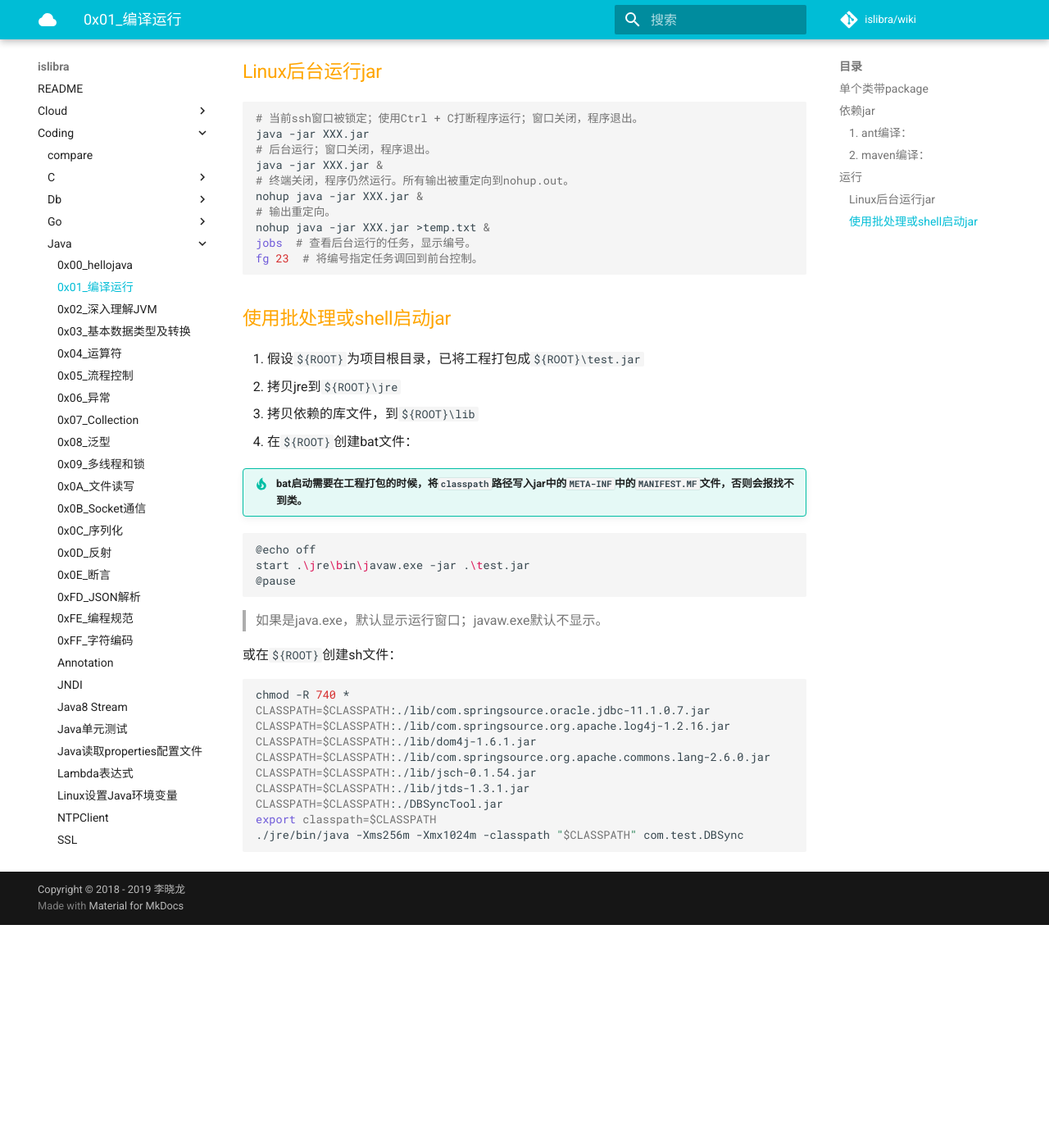
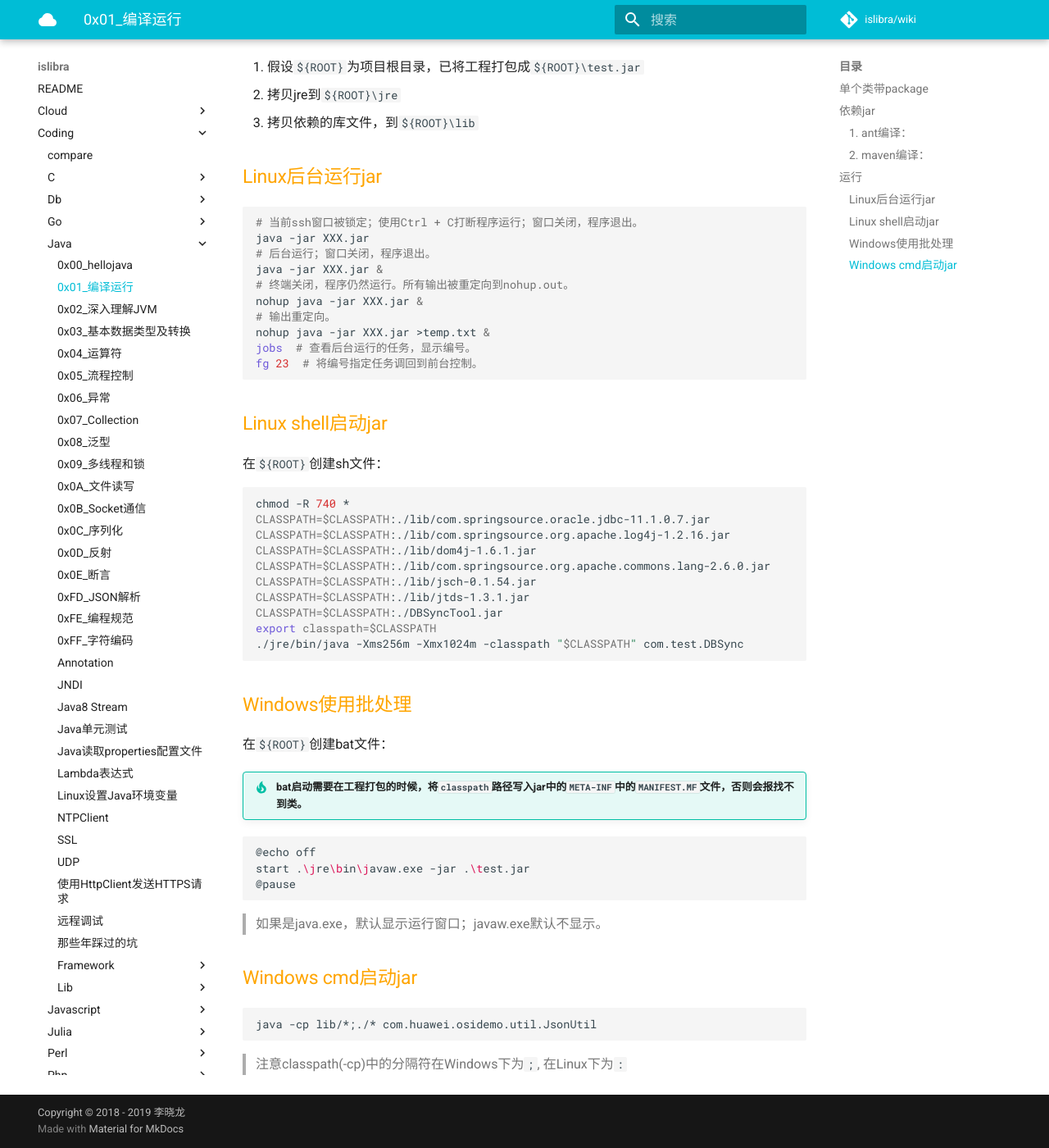
Before and after one commit to islibra/wiki, an MkDocs documentation site: the page built from docs/coding/java/0x01_编译运行.md, in a window 1280 px wide and 1400 px high, scrolled down 2150 px. Shown: the whole window at 82% size. Built offline with MkDocs 1.6.1 and Material for MkDocs 9.7.7, drawn with Linux system fonts in a browser that asks for light colours; comment, search, counter and statistics services are not loaded; before the commit the page ends 3278 px from its top, so only the background shows below that.

Commit message:
Update 0x01_编译运行.md

````diff
--- a/docs/coding/java/0x01_编译运行.md
+++ b/docs/coding/java/0x01_编译运行.md
@@ -127,6 +127,10 @@ Hello Java!
 
 ## 运行
 
+1. 假设`${ROOT}`为项目根目录，已将工程打包成`${ROOT}\test.jar`
+2. 拷贝jre到`${ROOT}\jre`
+3. 拷贝依赖的库文件，到`${ROOT}\lib`
+
 ### Linux后台运行jar
 
 ```bash
@@ -142,25 +146,9 @@ jobs  # 查看后台运行的任务，显示编号。
 fg 23  # 将编号指定任务调回到前台控制。
 ```
 
+### Linux shell启动jar
 
-### 使用批处理或shell启动jar
-
-1. 假设`${ROOT}`为项目根目录，已将工程打包成`${ROOT}\test.jar`
-2. 拷贝jre到`${ROOT}\jre`
-3. 拷贝依赖的库文件，到`${ROOT}\lib`
-4. 在`${ROOT}`创建bat文件：
-
-!!! tip "bat启动需要在工程打包的时候，将`classpath`路径写入jar中的`META-INF`中的`MANIFEST.MF`文件，否则会报找不到类。"
-
-```bash
-@echo off
-start .\jre\bin\javaw.exe -jar .\test.jar
-@pause
-```
-
-> 如果是java.exe，默认显示运行窗口；javaw.exe默认不显示。
-
-或在`${ROOT}`创建sh文件：
+在`${ROOT}`创建sh文件：
 
 ```bash
 chmod -R 740 *
@@ -174,3 +162,25 @@ CLASSPATH=$CLASSPATH:./DBSyncTool.jar
 export classpath=$CLASSPATH
 ./jre/bin/java -Xms256m -Xmx1024m -classpath "$CLASSPATH" com.test.DBSync
 ```
+
+### Windows使用批处理
+
+在`${ROOT}`创建bat文件：
+
+!!! tip "bat启动需要在工程打包的时候，将`classpath`路径写入jar中的`META-INF`中的`MANIFEST.MF`文件，否则会报找不到类。"
+
+```bash
+@echo off
+start .\jre\bin\javaw.exe -jar .\test.jar
+@pause
+```
+
+> 如果是java.exe，默认显示运行窗口；javaw.exe默认不显示。
+
+### Windows cmd启动jar
+
+```cmd
+java -cp lib/*;./* com.huawei.osidemo.util.JsonUtil
+```
+
+> 注意classpath(-cp)中的分隔符在Windows下为`;`, 在Linux下为`:`
````
